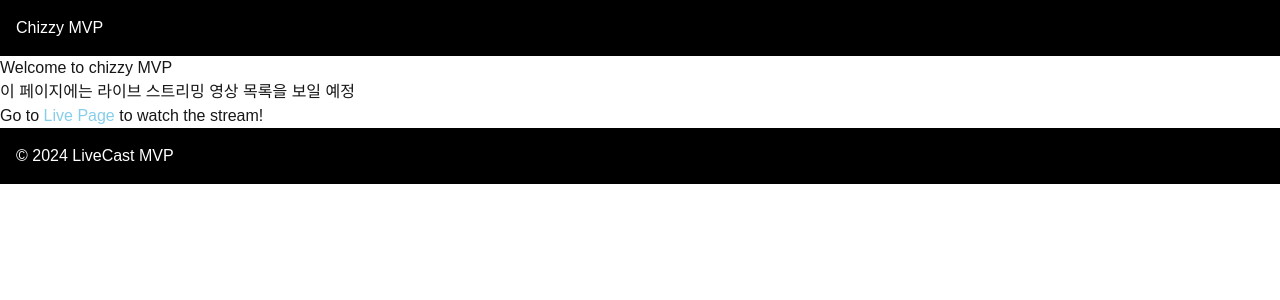
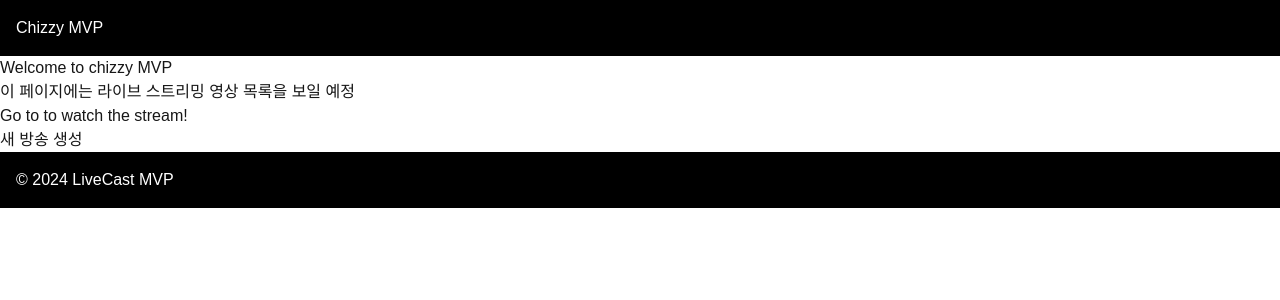
Before and after one commit to 0626na/chizzy, a Next.js app: page / in a window 1280 px wide. Shown: the top 300 px of the page. Built offline with nearby package versions, Linux system fonts and the light colour scheme.

Commit message:
feat(root): 메인 페이지 개발중, 현재 새 라이브 방송 추가 기능 추가 및 테스트

```diff
--- a/app/layout.tsx
+++ b/app/layout.tsx
@@ -14,14 +14,17 @@ export default function RootLayout({
 }>) {
   return (
     <html lang="en">
-      <body className="m-0 p-0">
+      <body>
+        <div className="flex flex-col h-screen">
           <header className="bg-black p-4 text-white">
             <h1>Chizzy MVP</h1>
           </header>
+
           {children}
           <footer className="bg-black p-4 text-white">
             <p>© 2024 LiveCast MVP</p>
           </footer>
+        </div>
       </body>
     </html>
   );
--- a/app/page.tsx
+++ b/app/page.tsx
@@ -1,3 +1,5 @@
+import CreateStreamButton from "@/app/components/createStreamButton";
+
 export default function Home() {
   return (
     <div>
@@ -5,11 +7,12 @@ export default function Home() {
       <p>이 페이지에는 라이브 스트리밍 영상 목록을 보일 예정</p>
       <p>
         Go to{" "}
-        <a href="/live" style={{ color: "skyblue" }}>
+        {/* <a href="/live" style={{ color: "skyblue" }}>
           Live Page
-        </a>{" "}
+        </a>{" "} */}
         to watch the stream!
       </p>
+      <CreateStreamButton />
     </div>
   );
 }
```
Lines whose indentation alone changed are shown as unchanged.
